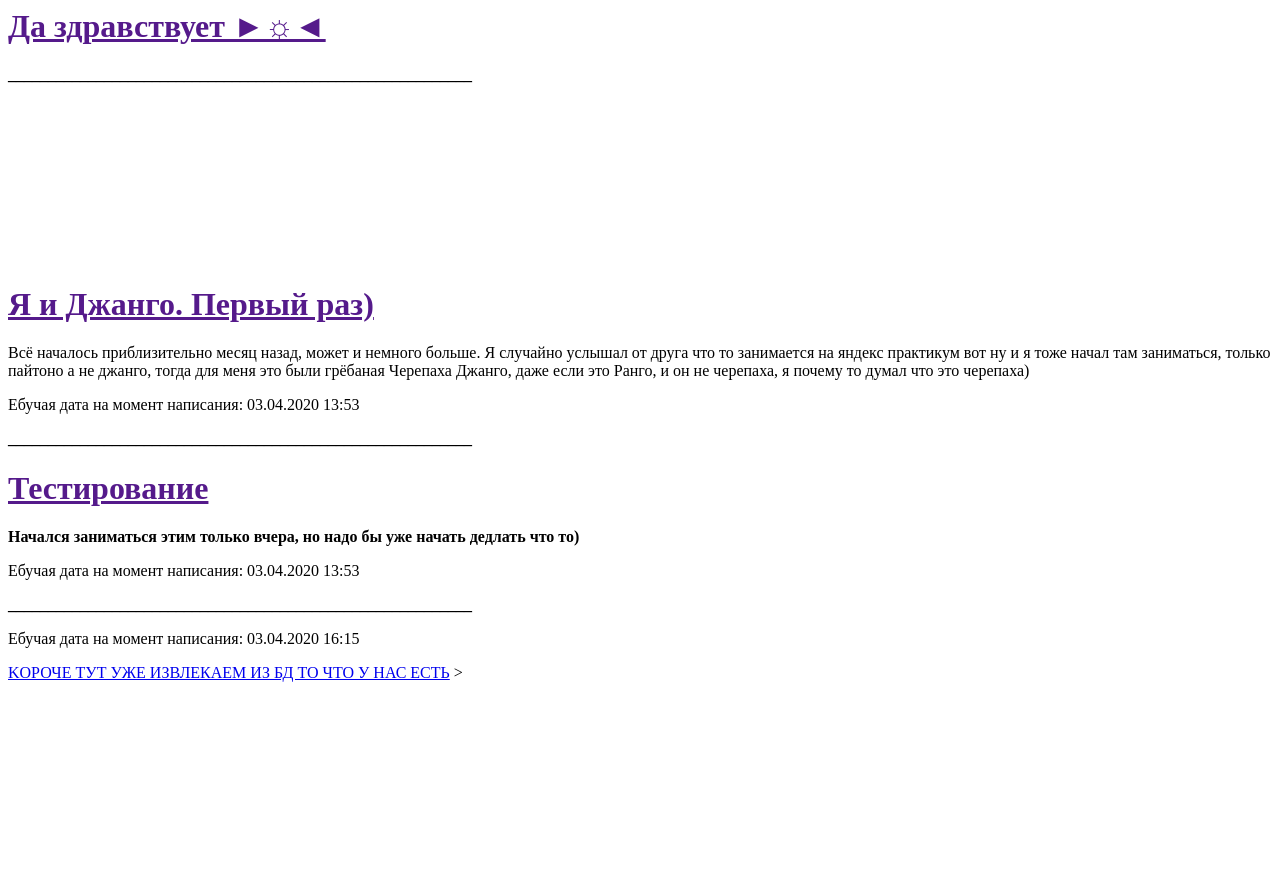
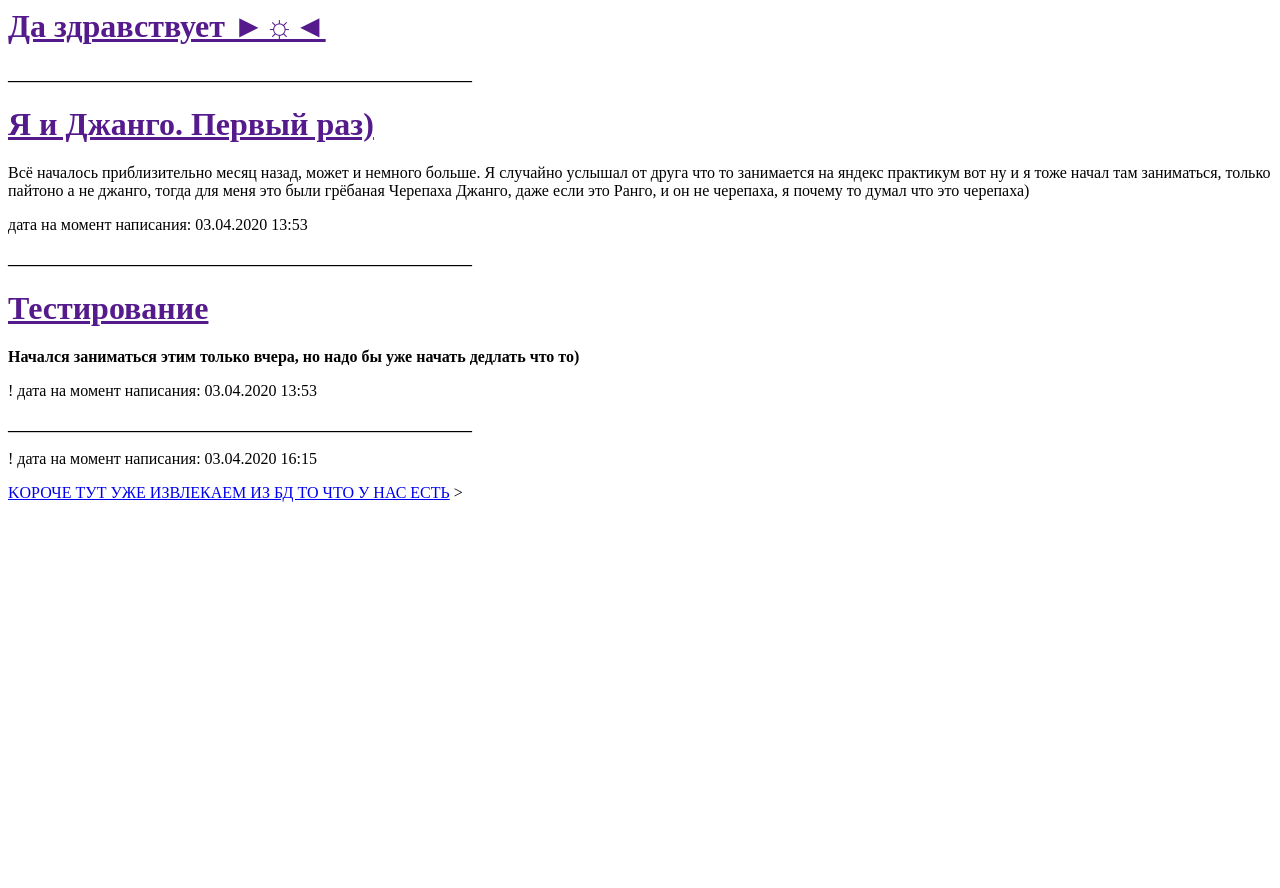
Before and after one commit to khurshedz/hura, a Django app: template blog/templates/blog/post_list.html in a window 1280 px wide. After the commit the page ends 502 px from the top, so only its background shows below. Run offline with Django 3.2, Linux system fonts and the light colour scheme; the template is opened without the code that fills it, so the values that code supplies are empty.

Commit message:
чу-чуть подправил)

```diff
--- a/blog/templates/blog/post_list.html
+++ b/blog/templates/blog/post_list.html
@@ -1,7 +1,7 @@
 <html lang="ru" dir="ltr">
   <head>
     <meta charset="utf-8">
-    <title>Попа(_☼_)</title>
+    <title>Джанкок</title>
   </head>
   <body>
     <div>
@@ -11,21 +11,12 @@
       __________________________________________________________
     </strong>
     <div class="">
-      <br>
-      <br>
-      <br>
-      <br>
-      <br><br>
-      <br>
-      <br>
-      <br>
-      <br>
 
       <h1><a href="">Я и Джанго. Первый раз)</a></h1>
       <p>Всё началось приблизительно месяц назад, может и немного больше. Я случайно услышал от друга что то занимается на яндекс практикум
       вот
       ну и я тоже начал там заниматься, только пайтоно а не джанго, тогда для меня это были грёбаная Черепаха Джанго, даже если это Ранго, и он не черепаха, я почему то думал что это черепаха)  </p>
-      <p>Ебучая дата на момент написания: 03.04.2020 13:53</p>
+      <p>дата на момент написания: 03.04.2020 13:53</p>
     </div>
     <strong>
       __________________________________________________________
@@ -33,7 +24,7 @@
     <div class="">
       <h1><a href=""> Тестирование</a></h1>
       <strong>Начался заниматься этим только вчера, но надо бы уже начать дедлать что то)</strong>
-      <p>Ебучая дата на момент написания: 03.04.2020 13:53</p>
+      <p>! дата на момент написания: 03.04.2020 13:53</p>
     </div>
     <strong>
       __________________________________________________________
@@ -41,7 +32,7 @@
     <div class="">
 
       {{  posts  }}
-      <p>Ебучая дата на момент написания: 03.04.2020 16:15</p>
+      <p>! дата на момент написания: 03.04.2020 16:15</p>
 
     </div>
     <div class="">
@@ -58,7 +49,7 @@
             <p>__________________________________________________________</p>
             <h1><a href="#">{{  post.title  }}</a></h1>
             <p>{{  post.text|linebreaksbr  }}</p>
-            <p>Ебучая дата на момент написания: {{  post.published_date }}</p>
+            <p>! дата на момент написания: {{  post.published_date }}</p>
         </div>
       {% endfor %}
       <br>
```
